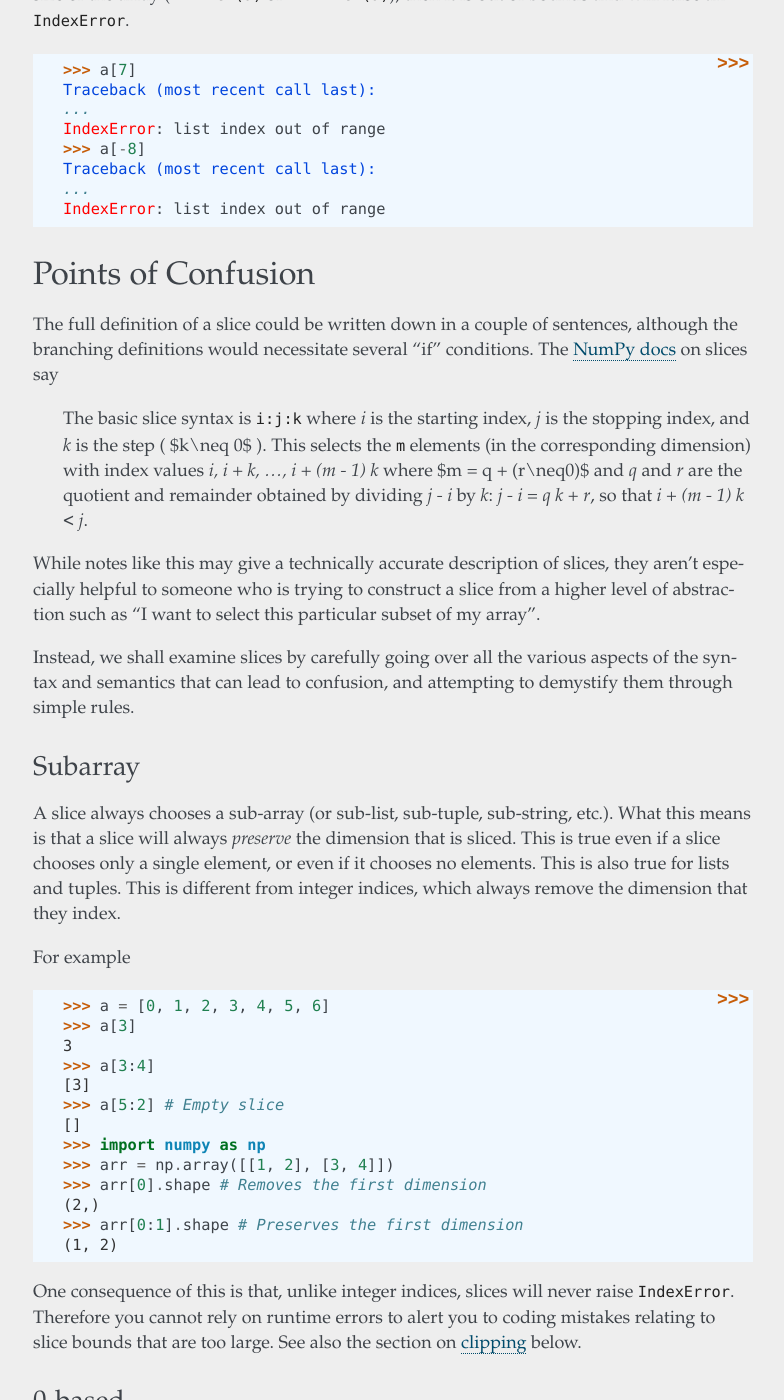
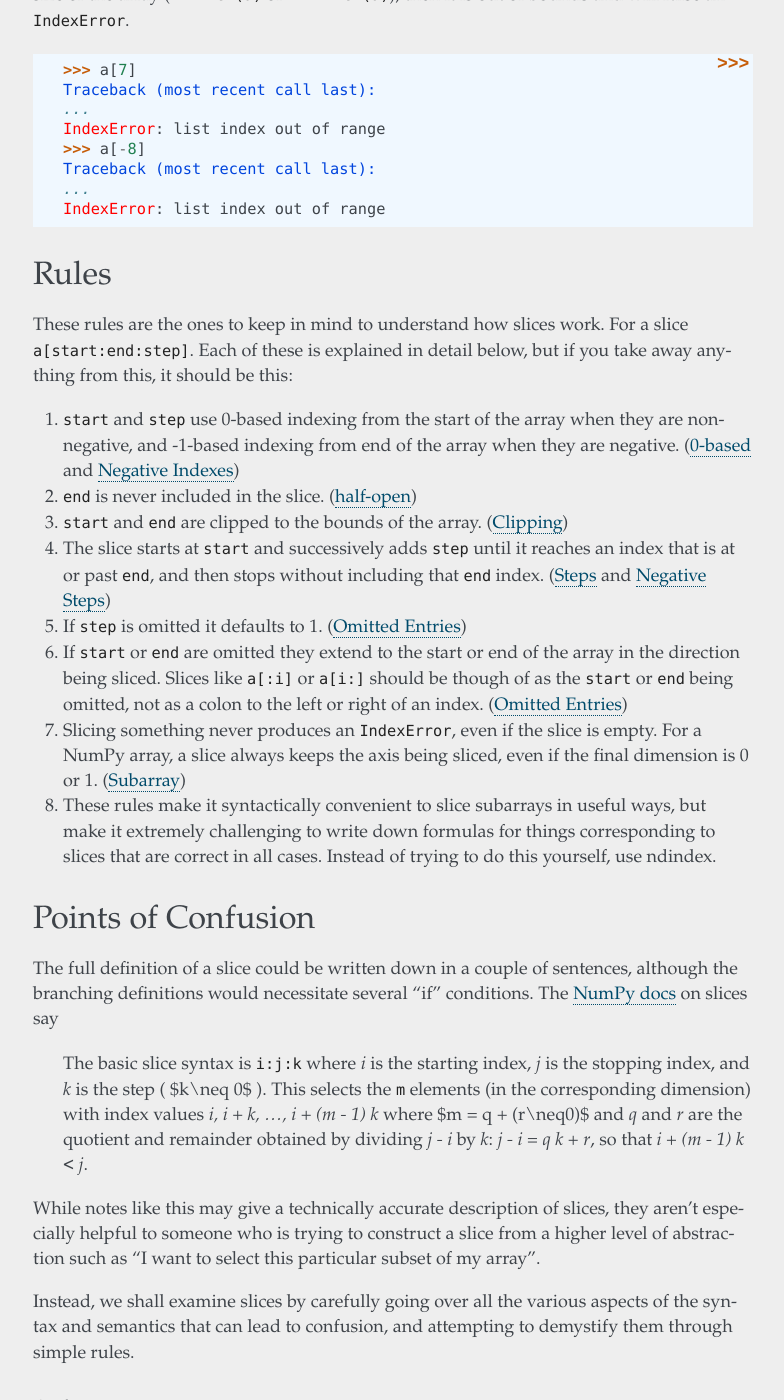
Before and after one commit to Quansight-Labs/ndindex, a Sphinx documentation site: the page built from docs/slices.md, in a window 1280 px wide and 1400 px high, scrolled down 2543 px. Shown: the whole window, without its empty margins (357-1141 px from the left). Built offline with Sphinx 7.4.7, drawn with Linux system fonts in a browser that asks for light colours; some of the changed text lies outside the part shown.

Commit message:
Move the rules earlier in the document

````diff
--- a/docs/slices.md
+++ b/docs/slices.md
@@ -30,8 +30,7 @@ strings. This is because on a single dimension, NumPy slice semantics are
 identical to the Python slice semantics (NumPy only begins to differ from
 Python for multi-dimensional indices).
 
-What is a slice?
-----------------
+## What is a slice?
 
 In Python, a slice is a special syntax that is allowed only in an index, that
 is, inside of square brackets proceeding an expression. A slice consists of
@@ -57,8 +56,7 @@ without the square brackets for simplicity.
 <!-- TODO: Remove this? -->
 
 (integer-indices)=
-Integer indices
----------------
+## Integer indices
 
 To understand slices, it is good to first review how integer indices work.
 Throughout this guide, I will use as an example this prototype list:
@@ -160,8 +158,34 @@ Traceback (most recent call last):
 IndexError: list index out of range
 ```
 
-Points of Confusion
--------------------
+## Rules
+
+These rules are the ones to keep in mind to understand how slices work. For a
+slice `a[start:end:step]`. Each of these is explained in detail below, but if
+you take away anything from this, it should be this:
+
+1. `start` and `step` use 0-based indexing from the start of the array when
+   they are nonnegative, and -1-based indexing from end of the array when they
+   are negative. ({ref}`0-based` and {ref}`negative-indices`)
+2. `end` is never included in the slice. ([half-open](half-open))
+3. `start` and `end` are clipped to the bounds of the array. ({ref}`clipping`)
+4. The slice starts at `start` and successively adds `step` until it reaches
+   an index that is at or past `end`, and then stops without including that
+   `end` index. ({ref}`steps` and {ref}`negative-steps`)
+5. If `step` is omitted it defaults to 1. ({ref}`omitted`)
+6. If `start` or `end` are omitted they extend to the start or end of the
+   array in the direction being sliced. Slices like `a[:i]` or `a[i:]` should
+   be though of as the `start` or `end` being omitted, not as a colon to the
+   left or right of an index. ({ref}`omitted`)
+7. Slicing something never produces an `IndexError`, even if the slice is
+   empty. For a NumPy array, a slice always keeps the axis being sliced, even
+   if the final dimension is 0 or 1. ({ref}`subarray`)
+8. These rules make it syntactically convenient to slice subarrays in useful
+   ways, but make it extremely challenging to write down formulas for things
+   corresponding to slices that are correct in all cases. Instead of trying to
+   do this yourself, use ndindex.
+
+## Points of Confusion
 
 The full definition of a slice could be written down in a couple of sentences,
 although the branching definitions would necessitate several "if" conditions.
@@ -186,6 +210,7 @@ Instead, we shall examine slices by carefully going over all the various
 aspects of the syntax and semantics that can lead to confusion, and attempting
 to demystify them through simple rules.
 
+(subarray)=
 ### Subarray
 
 A slice always chooses a sub-array (or sub-list, sub-tuple, sub-string, etc.).
@@ -898,6 +923,7 @@ slice. If the shape of the input is known,
 `len(ndindex.Slice(...).reduce(shape))` will compute the true length of the
 slice.
 
+(steps)=
 ### Steps
 
 Thus far, we have only considered slices with the default step size of 1. When
````
Also changed, not shown: other parts of docs/slices.md (+0 -26 lines).
